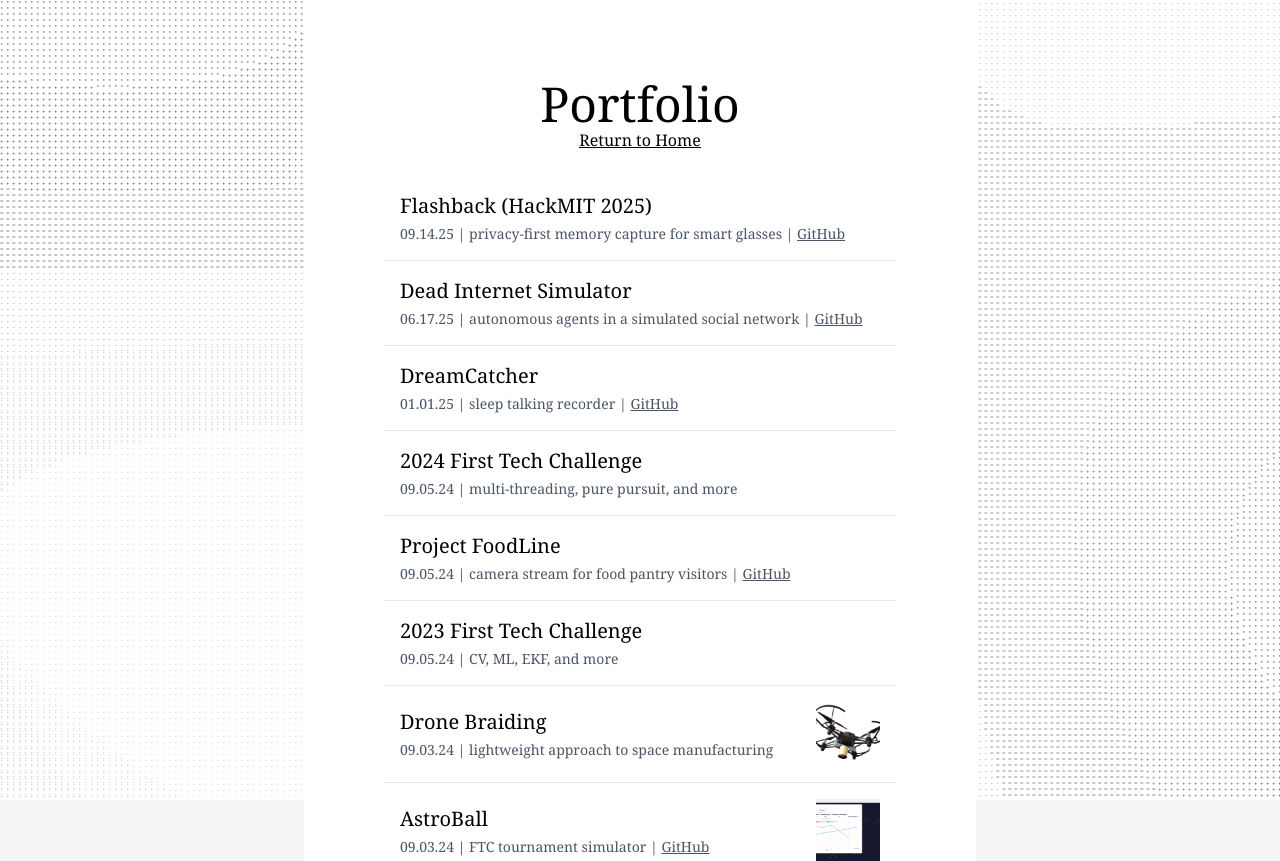
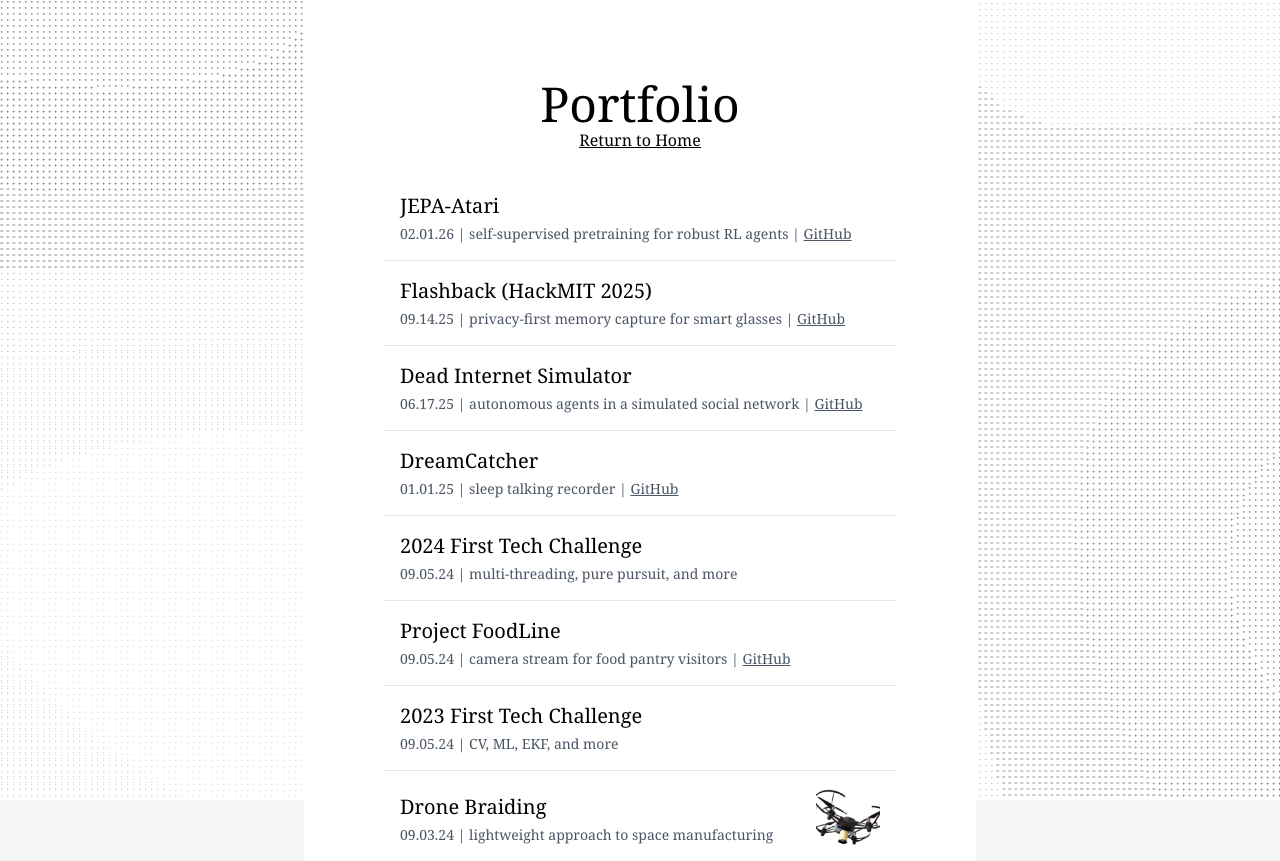
Before and after one commit to jzfcoder/personal-site, a Next.js app: page /portfolio in a window 1280 px wide. Shown: the top 861 px of the page. Built offline with nearby package versions, Linux system fonts and the light colour scheme.

Commit message:
update portfolio

```diff
--- a/app/portfolio/projects.ts
+++ b/app/portfolio/projects.ts
@@ -9,6 +9,22 @@
 };
 
 export const projects: Project[] = [
+  {
+    title: 'JEPA-Atari',
+    date: new Date('02/01/2026'),
+    caption: 'self-supervised pretraining for robust RL agents',
+    description: `Investigating whether JEPA (Joint Embedding Predictive Architecture) self-supervised pretraining makes RL agents more robust to visual perturbations in Atari Breakout.
+
+Key findings:
+• JEPA-pretrained encoders retain 76% performance under heavy visual corruption vs. 61% for standard CNNs
+• Robustness comes from the pretraining objective, not the ViT architecture — a randomly initialized ViT collapses to 27% retention
+• Fine-tuning closes 47% of the clean-performance gap while preserving robustness
+• JEPA outperforms pixel-reconstruction autoencoders in both frozen and fine-tuned settings
+
+Tech Stack: PyTorch, Gymnasium/ALE, Vision Transformers, PPO (CleanRL-style)`,
+    githubUrl: 'https://github.com/jzfcoder/atari-jepa',
+    pdfUrl: undefined,
+  },
   {
     title: 'Flashback (HackMIT 2025)',
     date: new Date('09/14/2025'),
```
